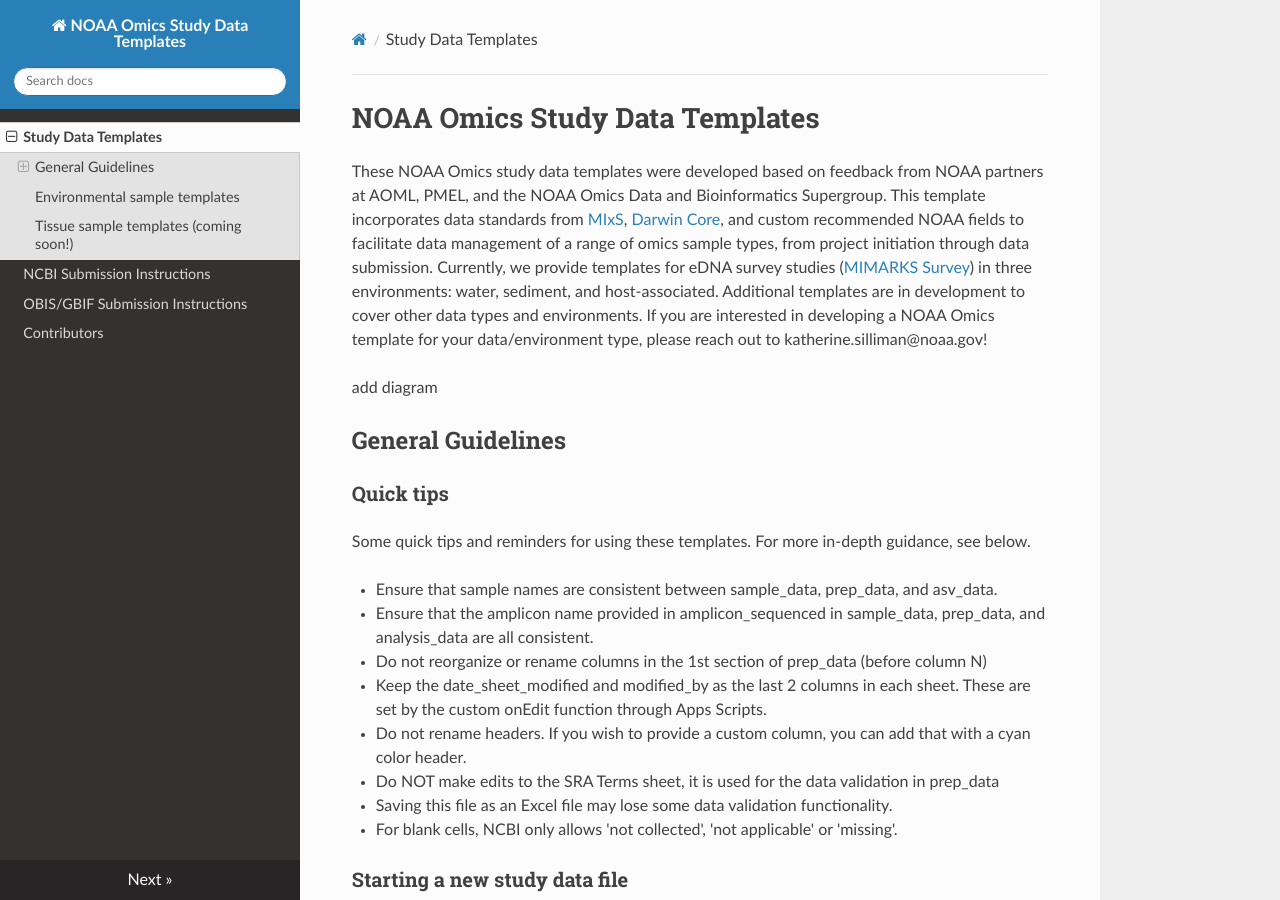
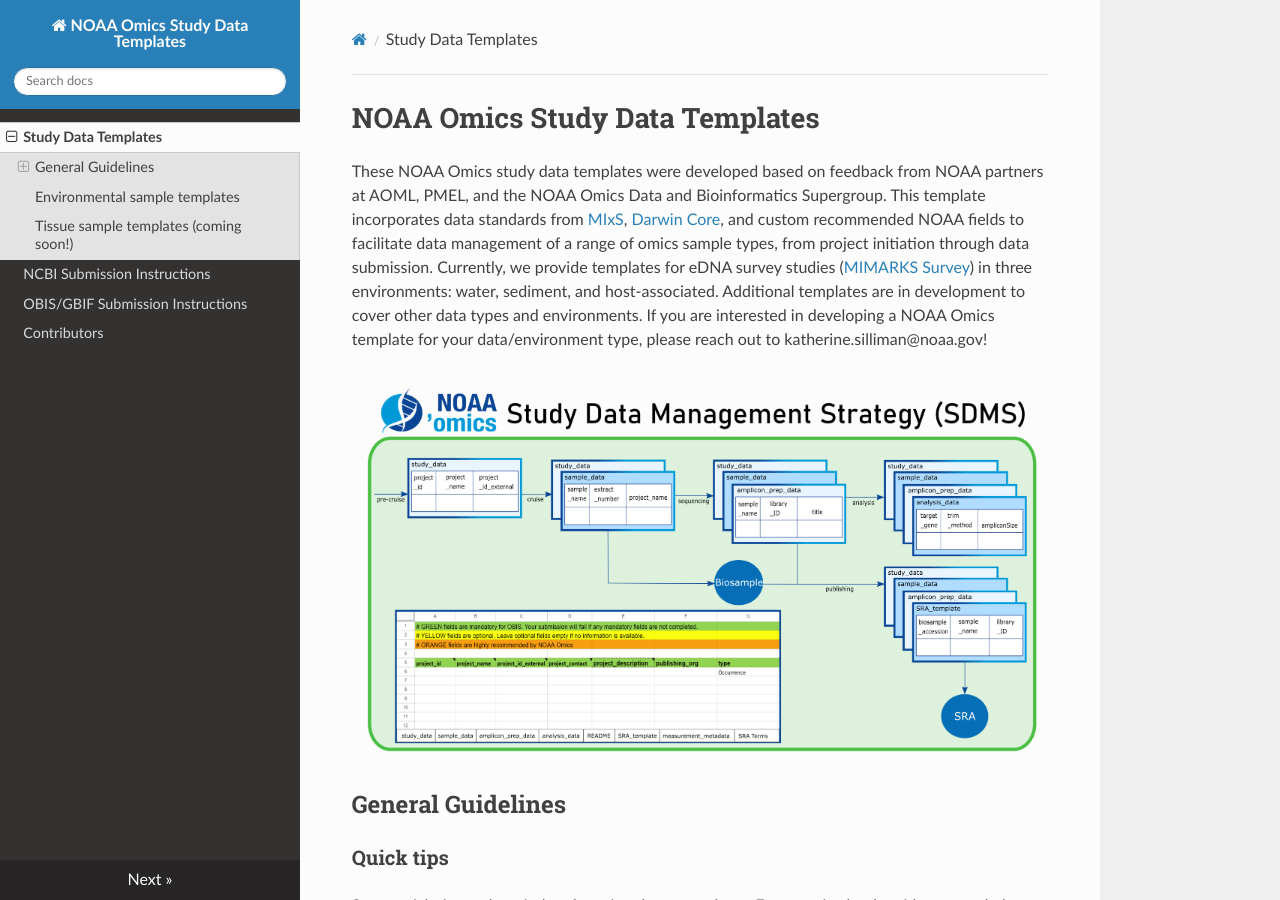
Before and after one commit to NOAA-Omics/noaa-omics-templates, an MkDocs documentation site: the page built from docs/index.md, in a window 1280 px wide and 900 px high. Built offline with MkDocs 1.6.1, drawn with Linux system fonts in a browser that asks for light colours; nearby versions of some CDN libraries.

Commit message:
Update index.md
Added fig

```diff
--- a/docs/index.md
+++ b/docs/index.md
@@ -3,8 +3,7 @@
 
 These NOAA Omics study data templates were developed based on feedback from NOAA partners at AOML, PMEL, and the NOAA Omics Data and Bioinformatics Supergroup. This template incorporates data standards from [MIxS](https://github.com/aomlomics/omics-data-management/wiki/3-Study-Data-Templates#sample-metadata-templates), [Darwin Core](https://dwc.tdwg.org/terms/), and custom recommended NOAA fields to facilitate data management of a range of omics sample types, from project initiation through data submission. Currently, we provide templates for eDNA survey studies ([MIMARKS Survey](https://www.ncbi.nlm.nih.gov/biosample/docs/packages/)) in three environments: water, sediment, and host-associated. Additional templates are in development to cover other data types and environments. If you are interested in developing a NOAA Omics template for your data/environment type, please reach out to katherine.silliman@noaa.gov!
 
-add diagram
-
+![DMG fig](assets/SDMS2.png)
 
 ## General Guidelines
 
```
